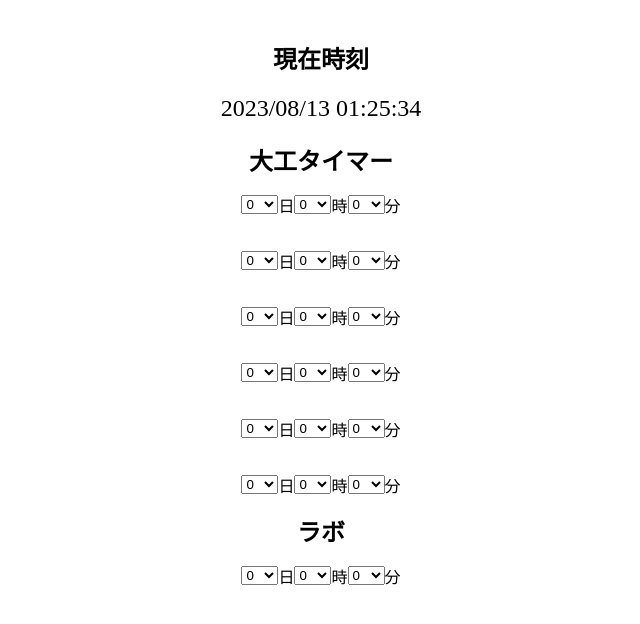
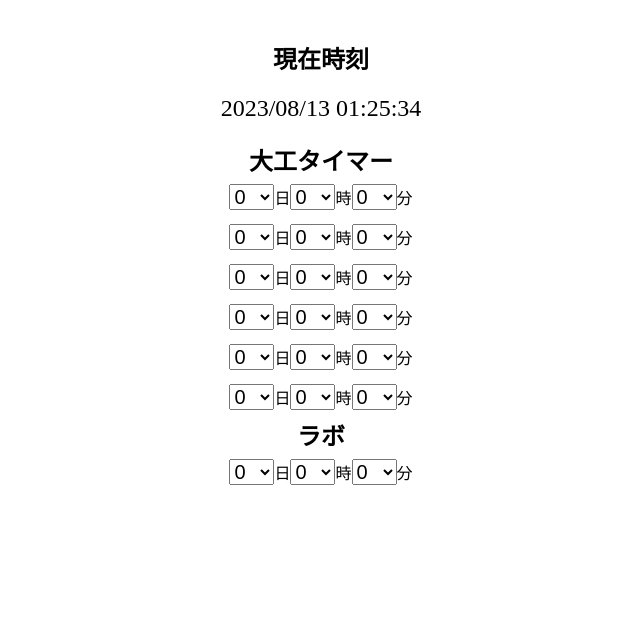
Before and after one commit to squid-cat/clash-of-clans-timer, a Next.js app: page / in a window 1280 px wide. Shown: the top 624 px of the page, without its empty margins (319-959 px from the left). Built offline with nearby package versions, Linux system fonts and the light colour scheme.

Commit message:
chore: 見やすいようにフォントサイズの変更、optionの要素を変更

```diff
--- a/components/InputTimer.tsx
+++ b/components/InputTimer.tsx
@@ -9,11 +9,14 @@ const Wrapper = styled.div`
   display: flex;
   align-items: center;
   justify-content: center;
+  height: 40px;
 `;
 
 const Text = styled.p``;
 
-const SelectElement = styled.select``;
+const SelectElement = styled.select`
+  font-size: 20px;
+`;
 
 export default function InputTimer(props: Props) {
   const [selectedDays, setSelectedDays] = useState("");
@@ -35,7 +38,7 @@ export default function InputTimer(props: Props) {
   return (
     <Wrapper id={props.id.toString()}>
       <SelectElement value={selectedDays} onChange={handleDaysChange}>
-        {Array.from({ length: 24 }, (_, index) => (
+        {Array.from({ length: 30 }, (_, index) => (
           <option key={index} value={index}>
             {index}
           </option>
@@ -53,9 +56,9 @@ export default function InputTimer(props: Props) {
       <Text>時</Text>
 
       <SelectElement value={selectedMinutes} onChange={handleMinutesChange}>
-        {Array.from({ length: 60 }, (_, index) => (
-          <option key={index} value={index}>
-            {index}
+        {Array.from({ length: 12 }, (_, index) => (
+          <option key={index * 5} value={index * 5}>
+            {index * 5}
           </option>
         ))}
       </SelectElement>
```
